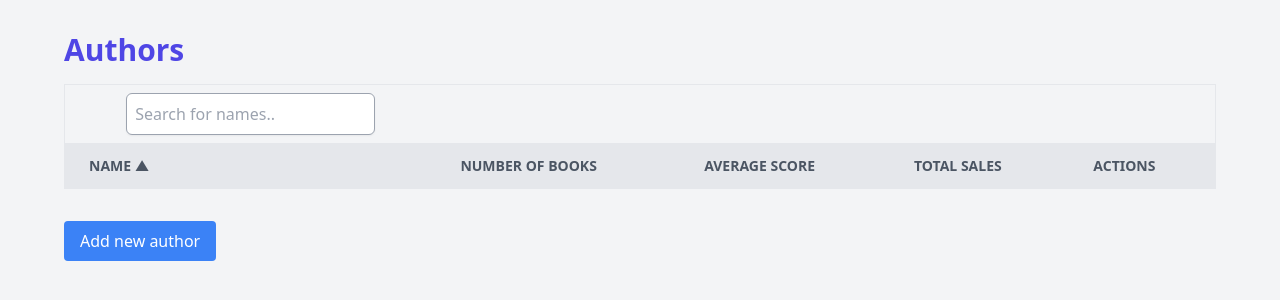
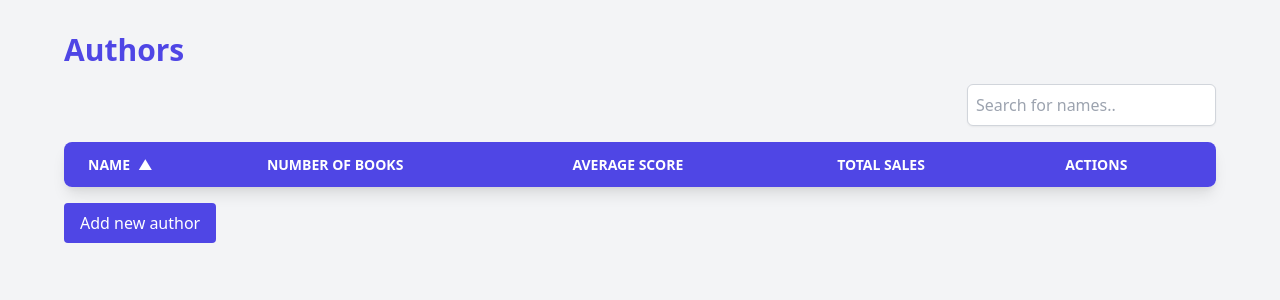
Before and after one commit to Rodrigo-Vildosola/A1_SOFTWARE_ARCHITECTURE, a Django app: page /authors/ in a window 1280 px wide. Shown: the part 74-374 px from the top of the page. Run offline with Django 4.2, Linux system fonts and the light colour scheme; tables that the repository leaves empty hold one stand-in row (values such as "Sample post"); data that the repository does not hold is empty.

Commit message:
Enhanced the Authors table

```diff
--- a/reviews/templates/authors/author_list.html
+++ b/reviews/templates/authors/author_list.html
@@ -6,43 +6,45 @@
 {% block content %}
 <div class="max-w-6xl mx-auto mt-6">
     <h1 class="text-3xl font-bold mb-4 text-indigo-600">Authors</h1>
-    <div class="overflow-x-auto">
-        <table id="authorTable" class="min-w-full bg-white border border-gray-200">
+    <div class="flex justify-between items-center mb-4">
+        <div id="pagination" class="flex space-x-2">
+            <!-- Pagination buttons will be loaded here -->
+        </div>
+        <input class="p-2 rounded-md shadow-sm border border-gray-300 focus:border-indigo-500" type="text" id="nameFilter" onkeyup="filterTable()" placeholder="Search for names..">
+    </div>
+    <div class="overflow-x-auto shadow-lg rounded-lg">
+        <table id="authorTable" class="min-w-full bg-white">
             <thead>
-                <tr class="bg-gray-100">
-                    <th class="py-2 px-4">
-                        <input class="p-2 rounded-md shadow-sm border border-gray-400" type="text" id="nameFilter" onkeyup="filterTable()" placeholder="Search for names..">
-                    </th>
-                    <th class="py-2 px-4"></th>
-                    <th class="py-2 px-4"></th>
-                    <th class="py-2 px-4"></th>
-                    <th class="py-2 px-4"></th>
-                </tr>
-                <tr class="bg-gray-200 text-gray-600 uppercase text-sm leading-normal">
+                <tr class="bg-indigo-600 text-white uppercase text-sm leading-normal">
                     <th class="py-3 px-6 text-left cursor-pointer">
-                        <a href="#" onclick="toggleSort('name')">Name <span id="sort-name"></span></a>
+                        <a href="#" onclick="toggleSort('name')" class="flex items-center">
+                            <span>Name</span> <span id="sort-name" class="ml-2"></span>
+                        </a>
                     </th>
                     <th class="py-3 px-6 text-left cursor-pointer">
-                        <a href="#" onclick="toggleSort('number_of_books')">Number of Books <span id="sort-number_of_books"></span></a>
+                        <a href="#" onclick="toggleSort('number_of_books')" class="flex items-center">
+                            <span>Number of Books</span> <span id="sort-number_of_books" class="ml-2"></span>
+                        </a>
                     </th>
                     <th class="py-3 px-6 text-left cursor-pointer">
-                        <a href="#" onclick="toggleSort('average_score')">Average Score <span id="sort-average_score"></span></a>
+                        <a href="#" onclick="toggleSort('average_score')" class="flex items-center">
+                            <span>Average Score</span> <span id="sort-average_score" class="ml-2"></span>
+                        </a>
                     </th>
                     <th class="py-3 px-6 text-left cursor-pointer">
-                        <a href="#" onclick="toggleSort('total_sales')">Total Sales <span id="sort-total_sales"></span></a>
+                        <a href="#" onclick="toggleSort('total_sales')" class="flex items-center">
+                            <span>Total Sales</span> <span id="sort-total_sales" class="ml-2"></span>
+                        </a>
                     </th>
                     <th class="py-3 px-6 text-left">Actions</th>
                 </tr>
             </thead>
-            <tbody id="authorTbody" class="text-gray-600 text-sm font-light">
+            <tbody id="authorTbody" class="text-gray-700">
                 <!-- Dynamic content will be loaded here -->
             </tbody>
         </table>
-        <div id="pagination" class="mt-4">
-            <!-- Pagination buttons will be loaded here -->
-        </div>
     </div>
-    <a href="{% url 'author_create' %}" class="mt-4 inline-block bg-blue-500 text-white px-4 py-2 rounded hover:bg-blue-600 transition duration-300">Add new author</a>
+    <a href="{% url 'author_create' %}" class="mt-4 inline-block bg-indigo-600 text-white px-4 py-2 rounded hover:bg-indigo-700 transition duration-300">Add new author</a>
 </div>
 
 <script>
@@ -84,8 +86,12 @@ async function loadAuthors(sort_by = currentSortBy, page = currentPage) {
             <td class="py-3 px-6 text-left">${author.average_score ? author.average_score.toFixed(2) : 'N/A'}</td>
             <td class="py-3 px-6 text-left">${author.total_sales || 'N/A'}</td>
             <td class="py-3 px-6 text-left">
-                <a href="/author/${author._id}/edit" class="text-yellow-500 hover:underline">Edit</a> |
-                <a href="/author/${author._id}/delete" class="text-red-500 hover:underline">Delete</a>
+                <a href="/author/${author._id}/edit" class="text-yellow-500 hover:text-yellow-600 transition duration-300">
+                    <i class="fas fa-edit"></i> Edit
+                </a> |
+                <a href="/author/${author._id}/delete" class="text-red-500 hover:text-red-600 transition duration-300">
+                    <i class="fas fa-trash-alt"></i> Delete
+                </a>
             </td>
         `;
         tbody.appendChild(tr);
@@ -95,7 +101,7 @@ async function loadAuthors(sort_by = currentSortBy, page = currentPage) {
     pagination.innerHTML = '';
     for (let i = 1; i <= data.num_pages; i++) {
         const button = document.createElement('button');
-        button.className = `px-4 py-2 mx-1 ${i == data.current_page ? 'bg-blue-500 text-white' : 'bg-white text-blue-500'}`;
+        button.className = `px-4 py-2 mx-1 rounded ${i == data.current_page ? 'bg-indigo-600 text-white' : 'bg-gray-200 text-indigo-600 hover:bg-indigo-600 hover:text-white transition duration-300'}`;
         button.innerText = i;
         button.onclick = () => loadAuthors(currentSortBy, i);
         pagination.appendChild(button);
```
